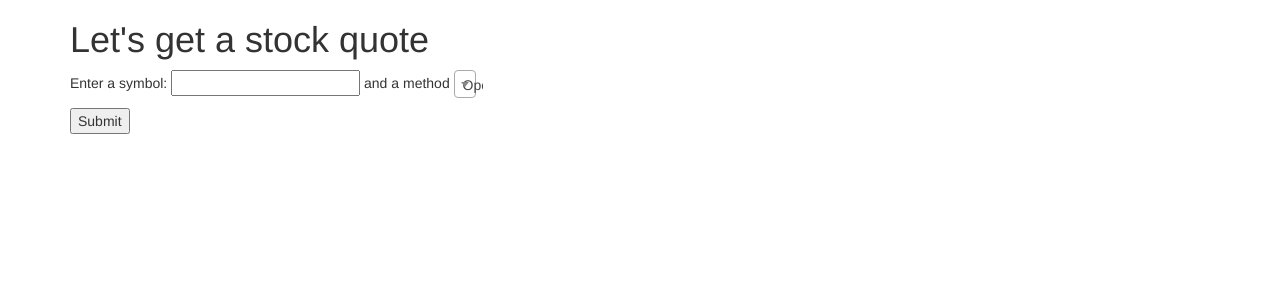
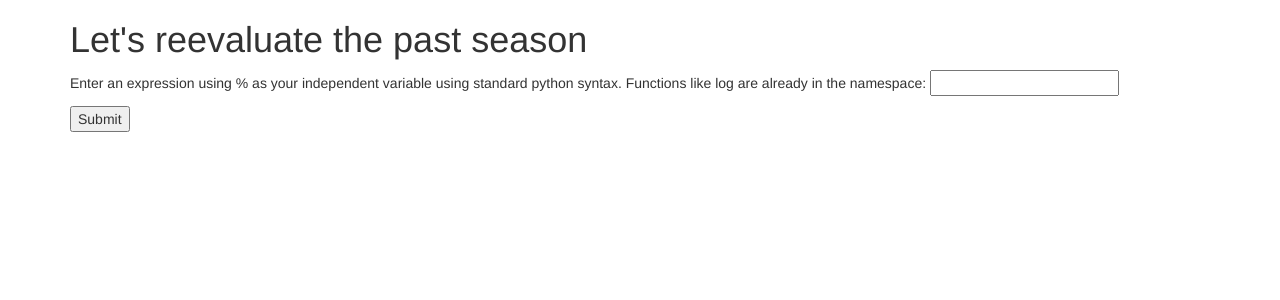
Before and after one commit to toddgaron/NBA, a Flask app: page /index in a window 1280 px wide. Shown: the top 300 px of the page. Run offline with Flask 2, Linux system fonts and the light colour scheme; some libraries are stand-ins or nearby versions.

Commit message:
asteval kind of works

```diff
--- a/ArbitraryScoringApp/app.py
+++ b/ArbitraryScoringApp/app.py
@@ -2,12 +2,13 @@ from flask import Flask, render_template, request, redirect
 from requests import get
 from simplejson import loads
 from pandas import DataFrame,to_datetime
-from bokeh.plotting import figure
-from bokeh.embed import components
+
 from dateutil.relativedelta import *
+from asteval import Interpreter
 
 app = Flask(__name__)
 app.vars={}
+aeval = Interpreter()
 
 @app.route('/')
 def main():
@@ -19,22 +20,13 @@ def index():
 		return render_template('stockinfo.html')
 	else:
 		app.vars['Name']=request.form['name']
-		app.vars['Method']=request.form['method']
+		print app.vars
 		try:
-			w=get('https://www.quandl.com/api/v3/datasets/WIKI/{}/data.json?api_key=2HugxxJfTx-g-EXLbDx-'.format(app.vars['Name'])).text
-			w=loads(w)
-			w=DataFrame([row[1:] for row in w['dataset_data']['data']],columns=w['dataset_data']['column_names'][1:],index=to_datetime([row[0] for row in w['dataset_data']['data']]))
-			first = w.index[0]
-			print first
-			last = first +relativedelta(months=-1)
-			print last
-			wMonth=w[first:last]
-			p=figure(width=800,height=400,x_axis_type="datetime")
-			p.line(wMonth.index,list(w[app.vars['Method']]))
-			p.xaxis.axis_label = "Time"
-			p.yaxis.axis_label = app.vars['Method']
-			script, div = components(p)
-			return render_template('outpage.html',name=app.vars['Name'],s=script,d=div)
+			w =  map(lambda x: aeval(str(x).join(app.vars['Name'].split('%'))), range(100))
+			print w
+			if None in w or len(filter(lambda x: x < 0, w)) !=0:
+				return render_template('errorpage.html')
+			return render_template('outpage.html', name=w)
 		except:
 			return render_template('errorpage.html')
 
--- a/ArbitraryScoringApp/requirements.txt
+++ b/ArbitraryScoringApp/requirements.txt
@@ -9,3 +9,4 @@ simplejson==3.8.0
 pandas>=0.17.1
 numpy>=1.11.1
 bokeh==0.12.1
+asteval >= 0.9.8
--- a/ArbitraryScoringApp/templates/outpage.html
+++ b/ArbitraryScoringApp/templates/outpage.html
@@ -15,7 +15,7 @@
 
 <script src="http://cdn.pydata.org/bokeh/release/bokeh-0.12.0.min.js"></script>
 <script src="http://cdn.pydata.org/bokeh/release/bokeh-widgets-0.12.0.min.js"></script>
-{{s|safe}}
+
 	</head>
 <title>Stock Quote</title>
 
@@ -23,7 +23,6 @@
   <h1>Quote for {{name}}</h1>
 
   <div class=metanav>
-  {{d|safe}}
 </div>
 <h4><p><a href="/index">Back</a></p></h4>
 </div>
--- a/ArbitraryScoringApp/templates/stockinfo.html
+++ b/ArbitraryScoringApp/templates/stockinfo.html
@@ -11,22 +11,14 @@
 		<link rel="stylesheet" href="https://maxcdn.bootstrapcdn.com/bootstrap/3.3.5/css/bootstrap.min.css">
 		<link rel="stylesheet" href="https://maxcdn.bootstrapcdn.com/bootstrap/3.3.5/css/bootstrap-theme.min.css">
 		<script src="https://maxcdn.bootstrapcdn.com/bootstrap/3.3.5/js/bootstrap.min.js"></script>
-		<script type="text/javascript">
-		var methods=[{id: "Open", text:"Open"},{id: "High", text:"High"},{id: "Low", text:"Low"},{id: "Volume", text:"Volume"},{id: "Ex-Dividend", text:"Ex-Dividend"},{id: "Adj. Open", text:"Adj. Open"},{id: "Adj. High", text:"Adj. High"},{id: "Adj. Low", text:"Adj. Low"},{id: "Adj. Close", text:"Adj. Close"},{id: "Adj. Volume", text:"Adj. Volume"}];
-		$(document).ready(function() {
-  $(".js-example-basic-single").select2({
-  data : methods,
-  });
-  });
-		</script>
 	</head>
 	<body>
 	<div class="container">
 		<div>
-  			<h1>Let's get a stock quote</h1>
+  			<h1>Let's reevaluate the past season</h1>
 		</div>
 		<form id='userinfoform' method='post' action='index' >
-		<p>Enter a symbol: <input name="name"></input> and a method <select class="js-example-basic-single" name='method'></select></p>
+		<p>Enter an expression using % as your independent variable using standard python syntax. Functions like log are already in the namespace: <input name="name"></input></p>
 		      <p>
     <input type='submit' value='Submit' />
       </p>
```
